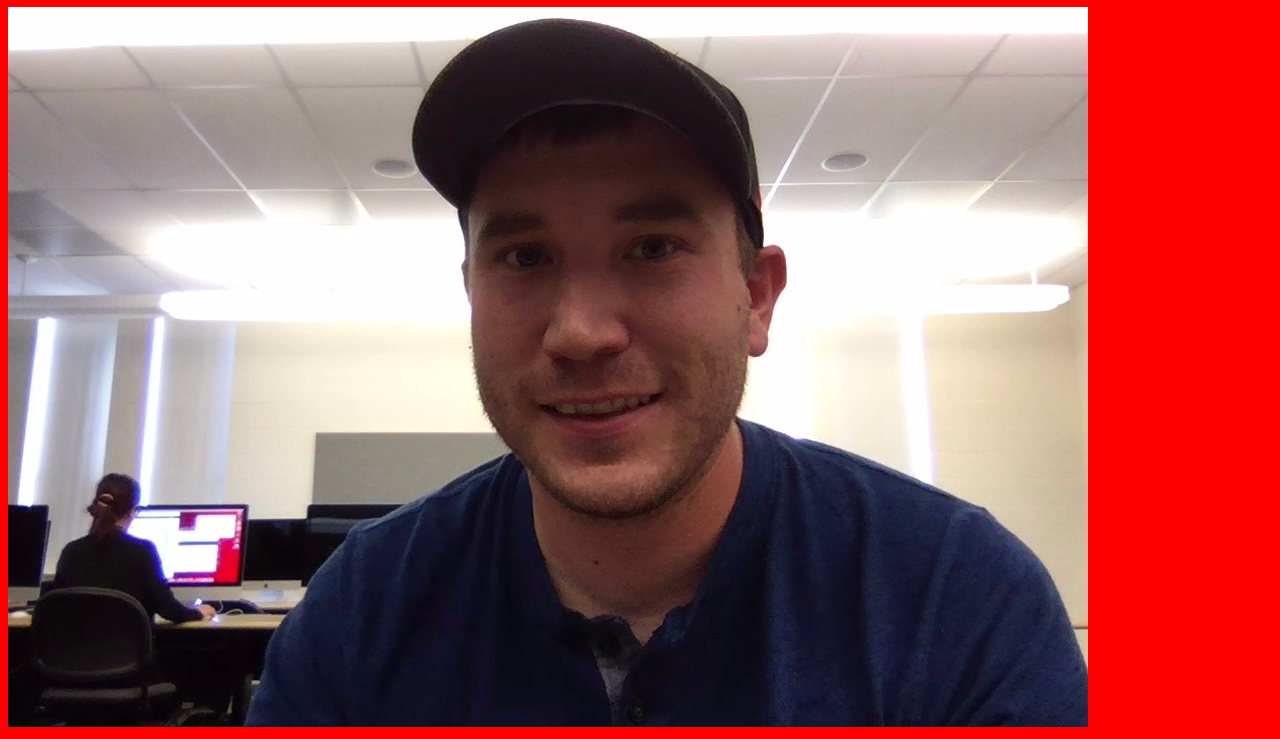
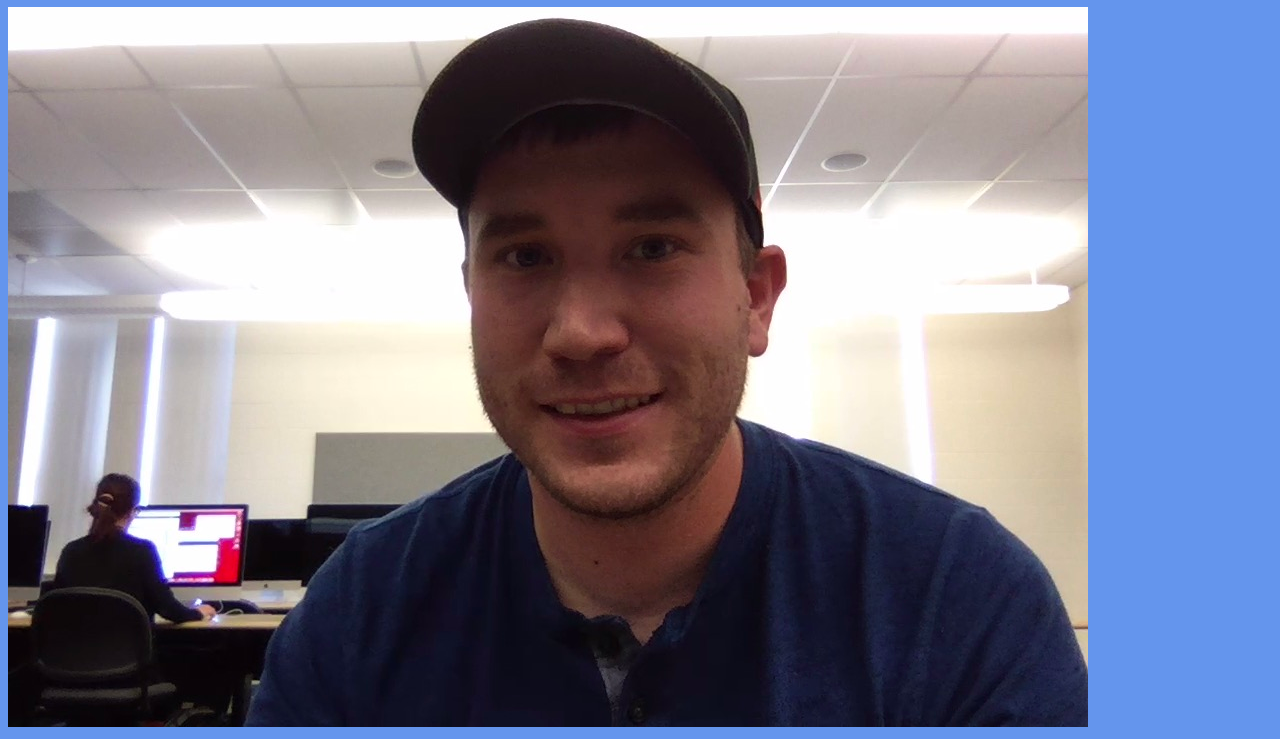
Before and after one commit to Gordon325/web-2-starter, a plain HTML site: page index.html in a window 1280 px wide. Shown: the part 73-812 px from the top of the page. Drawn offline with nearby package versions, Linux system fonts and the light colour scheme.

Commit message:
cornflower blue

```diff
--- a/css/styles.scss
+++ b/css/styles.scss
@@ -1,6 +1,6 @@
 /* My CSS */
 
-$bg : red;
+$bg : cornflowerblue;
 
 body {
     background: $bg;
```
Also changed, not shown: css/styles.css, 1 other file.
